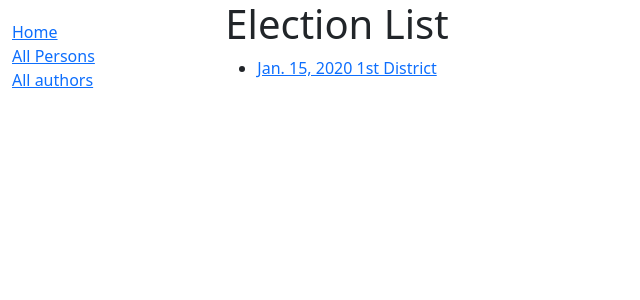
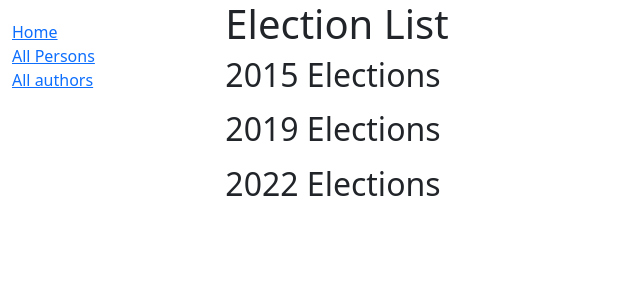
Before and after one commit to maneesha/phlcitycouncil, a Django app: page /phlcitycouncil/election/ in a window 1280 px wide. Shown: the top 300 px of the page, without its empty margins (0-640 px from the left). Run offline with Django 4.2, Linux system fonts and the light colour scheme; tables that the repository leaves empty hold one stand-in row (values such as "Sample post").

Commit message:
fix logic in election_list template

```diff
--- a/phlcitycouncil/templates/phlcitycouncil/election_list.html
+++ b/phlcitycouncil/templates/phlcitycouncil/election_list.html
@@ -4,13 +4,44 @@
 {% block content %}
   <h1>Election List</h1>
   {% if election_list %}
+
+
+<h2>2015 Elections</h2>
+<ul>
+{% for election in election_list %}
+{% if election.election_date|date:"Y" == "2015" %}
+    <li>
+    <a href="#">{{ election.election_date }} {{ election.election_seat }} </a>
+    </li>
+    {% endif %}
+    {% endfor %}
+</ul>
+
+<h2>2019 Elections</h2>
   <ul>
     {% for election in election_list %}
+    {% if election.election_date|date:"Y" == "2019" %}
       <li>
-        <a href="#">{{ election.election_date }} {{ election.election_seat }}</a>
+        <a href="#">{{ election.election_date }} {{ election.election_seat }} </a>
       </li>
-    {% endfor %}
+      {% endif %}
+      {% endfor %}
   </ul>
+
+  <h2>2022 Elections</h2>
+  <ul>
+    {% for election in election_list %}
+    {% if election.election_date|date:"Y" == "2022" %}
+      <li>
+        <a href="#">{{ election.election_date }} {{ election.election_seat }} </a>
+      </li>
+      {% endif %}
+      {% endfor %}
+  </ul>
+
+
+
+
   {% else %}
     <p>There are no elections on record.</p>
   {% endif %}
```
